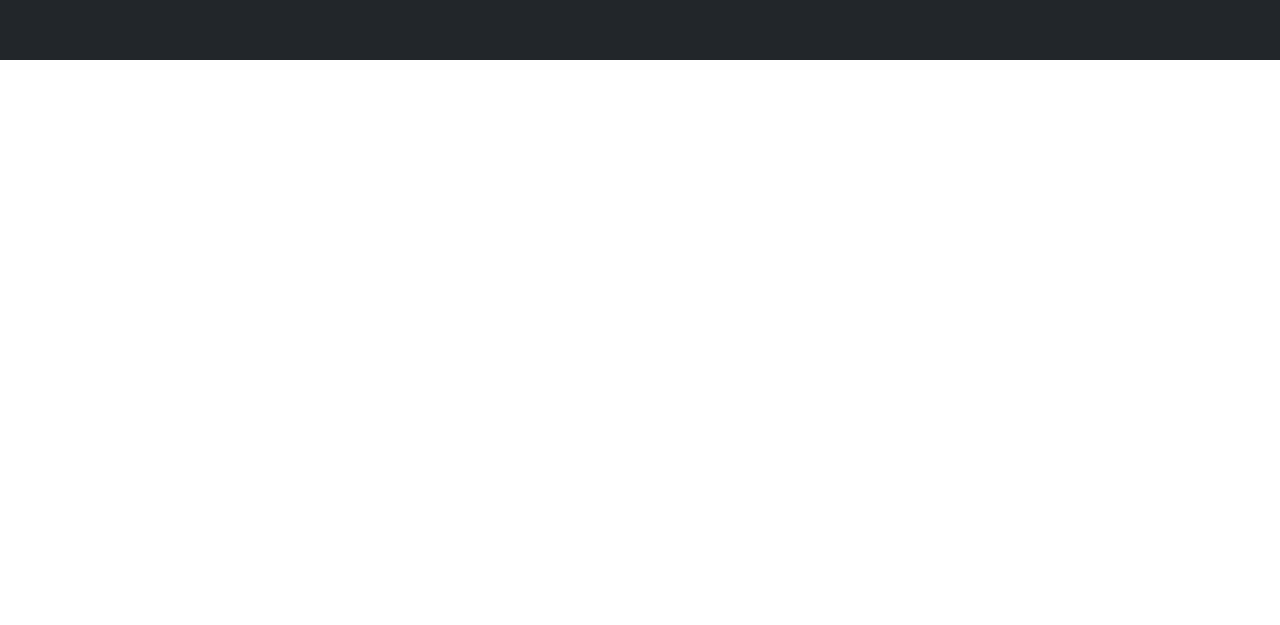
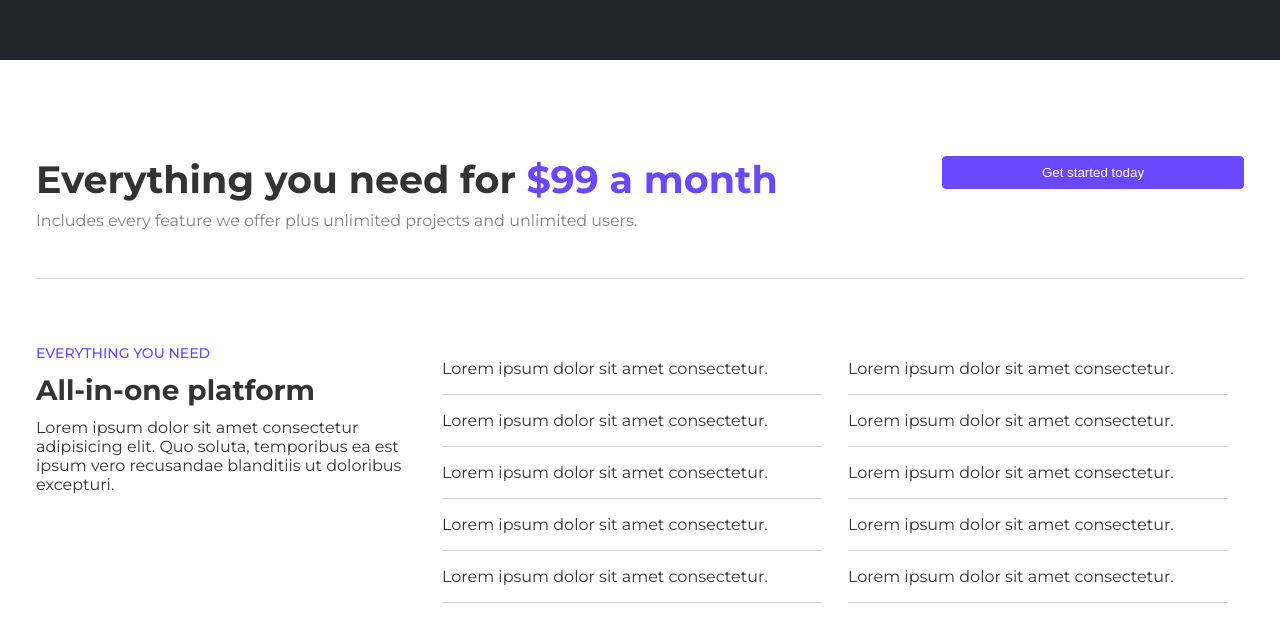
Before and after one commit to Jogata/SoftUni-React-Project, a React (Vite) app in the folder client/: page / in a window 1280 px wide. Shown: the part 856-1481 px from the top of the page. Before the commit the page ends 916 px from the top, so only its background shows below. Built offline with nearby package versions, Linux system fonts and the light colour scheme.

Commit message:
added pricing component

```diff
--- /dev/null
+++ b/client/src/components/travel/aptive-react-routes-v6/components/Pricing.jsx
@@ -0,0 +1,67 @@
+import "./pricing.css";
+
+export function Pricing() {
+    return (
+        <div className="pricing">
+            <div className="container">
+                <div className="top-content">
+                    <div>
+                        <h2>
+                            Everything you need for <span>$99 a month</span>
+                        </h2>
+                        <p>Includes every feature we offer plus
+                            unlimited projects and unlimited users.
+                        </p>
+                    </div>
+                    <div className="btn-div">
+                        <button>Get started today</button>
+                    </div>
+                </div>
+                <div className="bottom-content">
+                    <div className="card">
+                        <p><span>Everything you need</span></p>
+                        <h3>All-in-one platform</h3>
+                        <p>Lorem ipsum dolor sit amet consectetur adipisicing
+                            elit. Quo soluta, temporibus ea est ipsum vero
+                            recusandae blanditiis ut doloribus excepturi.
+                        </p>
+                    </div>
+                    <div className="card">
+                        <div>
+                            <p>Lorem ipsum dolor sit amet consectetur.</p>
+                        </div>
+                        <div>
+                            <p>Lorem ipsum dolor sit amet consectetur.</p>
+                        </div>
+                        <div>
+                            <p>Lorem ipsum dolor sit amet consectetur.</p>
+                        </div>
+                        <div>
+                            <p>Lorem ipsum dolor sit amet consectetur.</p>
+                        </div>
+                        <div>
+                            <p>Lorem ipsum dolor sit amet consectetur.</p>
+                        </div>
+                    </div>
+                    <div className="card">
+                        <div>
+                            <p>Lorem ipsum dolor sit amet consectetur.</p>
+                        </div>
+                        <div>
+                            <p>Lorem ipsum dolor sit amet consectetur.</p>
+                        </div>
+                        <div>
+                            <p>Lorem ipsum dolor sit amet consectetur.</p>
+                        </div>
+                        <div>
+                            <p>Lorem ipsum dolor sit amet consectetur.</p>
+                        </div>
+                        <div>
+                            <p>Lorem ipsum dolor sit amet consectetur.</p>
+                        </div>
+                    </div>
+                </div>
+            </div>
+        </div>
+    )
+}
--- /dev/null
+++ b/client/src/components/travel/aptive-react-routes-v6/components/pricing.css
@@ -0,0 +1,90 @@
+.pricing {
+    /* width: 100%; */
+    margin-top: 5rem;
+}
+
+.pricing .container {
+    max-width: 1240px;
+    margin: auto;
+    padding: 1rem;
+    overflow: hidden;
+}
+
+.pricing .top-content {
+    padding-bottom: 3rem;
+    display: grid;
+    grid-template-columns: 3fr 1fr;
+    border-bottom: 1px solid var(--lightgrey);
+}
+
+.pricing .top-content h2 {
+    padding-bottom: .5rem;
+    font-size: 38px;
+}
+
+.pricing .top-content span {
+    color: var(--primary);
+}
+
+.pricing .top-content p {
+    color: var(--grey);
+}
+
+.pricing .bottom-content {
+    margin: 3rem auto;
+    display: grid;
+    grid-gap: 10px;
+    grid-template-columns: repeat(3, 1fr);
+}
+
+.pricing .card {
+    padding: 1rem 1rem 1rem 0;
+    display: flex;
+    flex-direction: column;
+}
+
+.pricing .card div {
+    display: flex;
+    padding: 1rem 0;
+    border-bottom: 1px solid var(--lightgrey);
+}
+
+.pricing .card .no-border {
+    border: none;
+}
+
+.pricing .card span {
+    color: var(--primary);
+    font-size: 14px;
+    font-weight: 500;
+    text-transform: uppercase;
+}
+
+.pricing .card h3 {
+    margin: 0.7rem 0;
+    font-size: 28px;
+}
+
+@media screen and (max-width: 960px) {
+    .pricing {
+        text-align: center;
+    }
+
+    .btn-div button {
+        width: auto;
+        margin-top: 1rem;
+        padding: 0.5em 1.4em;
+    }
+
+    .pricing .top-content {
+        grid-template-columns: 1fr;
+    }
+
+    .pricing .container .bottom-content {
+        display: none;
+    }
+
+    .pricing .top-content h2 {
+        font-size: 32px;
+    }
+}
--- a/client/src/components/travel/aptive-react-routes-v6/pages/Home.jsx
+++ b/client/src/components/travel/aptive-react-routes-v6/pages/Home.jsx
@@ -1,11 +1,13 @@
 import { Navbar } from "../components/Navbar";
 import { Hero } from "../components/Hero";
+import { Pricing } from "../components/Pricing";
 
 export function Home() {
     return (
         <div>
             <Navbar />
             <Hero />
+            <Pricing />
         </div>
     )
 }
```
